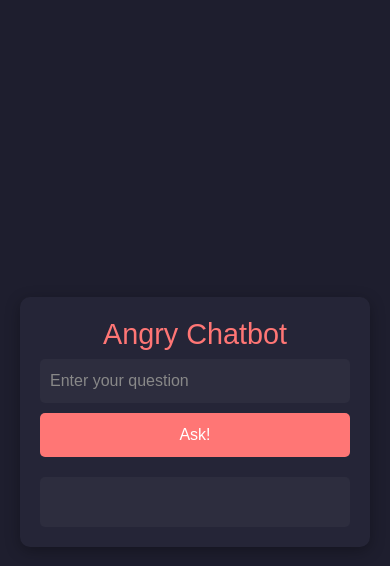
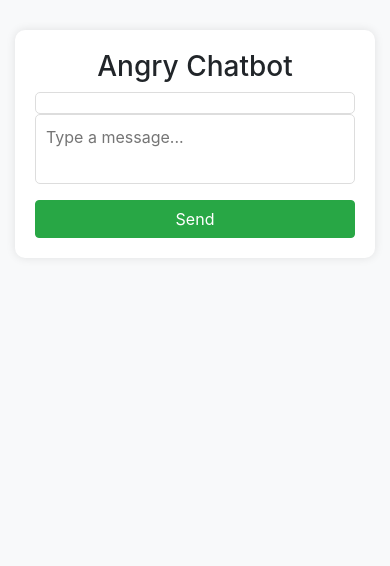
Before and after one commit to ILikeToCode-dev/SchoolBot, a plain HTML site: page index.html in a window 390 px wide. Drawn offline with nearby package versions, Linux system fonts and the light colour scheme.

Commit message:
Update index.html

```diff
--- a/index.html
+++ b/index.html
@@ -1,177 +1,150 @@
 <!DOCTYPE html>
 <html lang="en">
 <head>
-    <meta charset="UTF-8">
-    <meta name="viewport" content="width=device-width, initial-scale=1.0">
-    <title>Angry Chatbot</title>
-
-    <!-- Bootstrap -->
-    <link rel="stylesheet" href="https://cdnjs.cloudflare.com/ajax/libs/twitter-bootstrap/4.3.1/css/bootstrap.min.css">
+    <meta charset="UTF-8" />
+    <meta name="viewport" content="width=device-width, initial-scale=1.0" />
+    <title>WSP ChatBot</title>
+    <link rel="stylesheet" href="https://cdnjs.cloudflare.com/ajax/libs/twitter-bootstrap/4.3.1/css/bootstrap.min.css" />
     <script src="https://cdn.jsdelivr.net/npm/marked/marked.min.js"></script>
-
-    <!-- Custom Styles -->
     <style>
-        * {
-            margin: 0;
-            padding: 0;
-            box-sizing: border-box;
+        body {
+            background-color: #f8f9fa;
         }
-
-        body {
-            background-color: #1e1e2e;
+        .chat-container {
+            max-width: 600px;
+            margin: 30px auto;
+            background: white;
+            padding: 20px;
+            border-radius: 10px;
+            box-shadow: 0px 0px 10px rgba(0, 0, 0, 0.1);
+        }
+        .chat-box {
+            max-height: 400px;
+            overflow-y: auto;
+            padding: 10px;
+            border: 1px solid #ddd;
+            border-radius: 5px;
+            background: #fff;
+        }
+        .message {
+            padding: 8px;
+            border-radius: 5px;
+            margin-bottom: 10px;
+            max-width: 80%;
+            word-wrap: break-word;
+        }
+        .user-message {
+            background: #007bff;
             color: white;
-            font-family: 'Arial', sans-serif;
-            display: flex;
-            justify-content: center;
-            align-items: center;
-            height: 100vh;
-            margin: 0;
-            padding: 20px;
+            align-self: flex-end;
         }
-
-        .chat-container {
-            background: #252537;
-            padding: 30px;
-            border-radius: 10px;
-            box-shadow: 0px 4px 15px rgba(0, 0, 0, 0.3);
-            width: 90%;
-            max-width: 500px;
-            text-align: center;
-            transition: all 0.3s ease-in-out;
+        .bot-message {
+            background: #f1f1f1;
+            color: black;
         }
-
-        h2 {
-            color: #ff7675;
-            font-size: 1.8em;
+        .typing {
+            font-style: italic;
+            color: gray;
         }
-
-        input {
-            background: #2d2d3e;
-            border: none;
-            color: white;
+        textarea {
+            width: 100%;
             padding: 10px;
-            width: 100%;
             border-radius: 5px;
-            font-size: 1em;
+            border: 1px solid #ddd;
+            resize: none;
         }
-
-        input::placeholder {
-            color: #888;
-        }
-
-        button {
-            background: #ff7675;
-            color: white;
-            border: none;
-            padding: 10px;
+        .send-btn {
             width: 100%;
             margin-top: 10px;
-            border-radius: 5px;
-            transition: background 0.3s ease;
-            font-size: 1em;
-            cursor: pointer;
-        }
-
-        button:hover {
-            background: #e74c3c;
-        }
-
-        #response {
-            background: #2d2d3e;
-            margin-top: 20px;
-            padding: 15px;
-            min-height: 50px;
-            border-radius: 5px;
-            text-align: left;
-            font-size: 1em;
-            white-space: pre-wrap; /* Keeps multi-line format */
-            word-wrap: break-word;
-            overflow-wrap: break-word;
-        }
-
-        .loading {
-            opacity: 0.5;
-            font-style: italic;
-        }
-
-        @media (max-width: 600px) {
-            .chat-container {
-                width: 100%;
-                padding: 20px;
-            }
         }
     </style>
 </head>
 <body>
-
-    <div class="chat-container">
-        <h2>Angry Chatbot</h2>
-        <input type="text" id="userInput" placeholder="Enter your question">
-        <button onclick="sendMessage()">Ask!</button>
-        <div id="response"></div>
+    <div class="container">
+        <div class="chat-container">
+            <h3 class="text-center">Angry Chatbot</h3>
+            <div class="chat-box" id="chatBox"></div>
+            <textarea id="userInput" placeholder="Type a message..." rows="2"></textarea>
+            <button class="btn btn-success send-btn" onclick="sendMessage()">Send</button>
+        </div>
     </div>
 
     <script>
+        const chatBox = document.getElementById("chatBox");
+        const userInput = document.getElementById("userInput");
+
+        // Allow Shift + Enter for new line
+        userInput.addEventListener("keydown", function (event) {
+            if (event.key === "Enter" && !event.shiftKey) {
+                event.preventDefault();
+                sendMessage();
+            }
+        });
+
         async function sendMessage() {
-            const input = document.getElementById('userInput').value;
-            const responseDiv = document.getElementById('response');
+            const input = userInput.value.trim();
+            if (!input) return;
 
-            if (!input) {
-                responseDiv.innerHTML = '⚠️ Please enter a message.';
-                return;
-            }
+            addMessage("user", input);
+            userInput.value = "";
 
-            responseDiv.innerHTML = '⏳ Typing...';
-            responseDiv.classList.add('loading');
-
+            addTypingIndicator();
             try {
-                const response = await fetch('https://openrouter.ai/api/v1/chat/completions', {
-                    method: 'POST',
+                const response = await fetch("https://openrouter.ai/api/v1/chat/completions", {
+                    method: "POST",
                     headers: {
-                        Authorization: 'Bearer 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',
-                        'HTTP-Referer': 'https://www.sitename.com',
-                        'X-Title': 'SiteName',
-                        'Content-Type': 'application/json',
+                        Authorization: "Bearer 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",
+                        "Content-Type": "application/json"
                     },
                     body: JSON.stringify({
-                        model: 'deepseek/deepseek-r1:free',
-                        messages: [{ role: 'user', content: input }],
-                    }),
+                        model: "deepseek/deepseek-r1:free",
+                        messages: [{ role: "user", content: input }]
+                    })
                 });
 
                 const data = await response.json();
-                console.log(data);
+                removeTypingIndicator();
 
-                responseDiv.classList.remove('loading');
-
-                let markdownText = data.choices?.[0]?.message?.content || 'No response received.';
-
-                // Convert Markdown to HTML but strip HTML for typing effect
-                let plainText = markdownText.replace(/<\/?[^>]+(>|$)/g, ""); // Removes HTML tags
-
-                typeText(responseDiv, plainText); // Call typing function
-
+                const message = data.choices?.[0]?.message?.content || "No response received.";
+                addMessage("bot", message);
             } catch (error) {
-                responseDiv.classList.remove('loading');
-                responseDiv.innerHTML = '❌ Error: ' + error.message;
+                removeTypingIndicator();
+                addMessage("bot", "Error: " + error.message);
             }
         }
 
-        function typeText(element, text, speed = 30) {
-            element.innerHTML = ""; // Clear previous content
-            let i = 0;
-            function type() {
-                if (i < text.length) {
-                    element.innerHTML += text.charAt(i);
-                    i++;
-                    setTimeout(type, speed);
-                } else {
-                    element.innerHTML = text.replace(/\n/g, "<br>"); // Ensure new lines show up
+        function addMessage(sender, text) {
+            const messageDiv = document.createElement("div");
+            messageDiv.classList.add("message", sender === "user" ? "user-message" : "bot-message");
+
+            // Typing effect
+            chatBox.appendChild(messageDiv);
+            let index = 0;
+            function typeText() {
+                if (index < text.length) {
+                    messageDiv.innerHTML = marked.parse(text.slice(0, index + 1));
+                    index++;
+                    setTimeout(typeText, 20);
                 }
             }
-            type();
+            typeText();
+
+            chatBox.scrollTop = chatBox.scrollHeight;
+        }
+
+        function addTypingIndicator() {
+            const typingDiv = document.createElement("div");
+            typingDiv.classList.add("message", "bot-message", "typing");
+            typingDiv.id = "typingIndicator";
+            typingDiv.innerHTML = "Typing...";
+            chatBox.appendChild(typingDiv);
+            chatBox.scrollTop = chatBox.scrollHeight;
+        }
+
+        function removeTypingIndicator() {
+            const typingIndicator = document.getElementById("typingIndicator");
+            if (typingIndicator) typingIndicator.remove();
         }
     </script>
-
 </body>
 </html>
```
